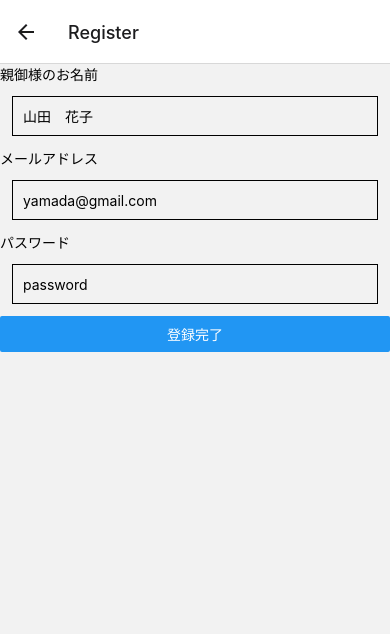
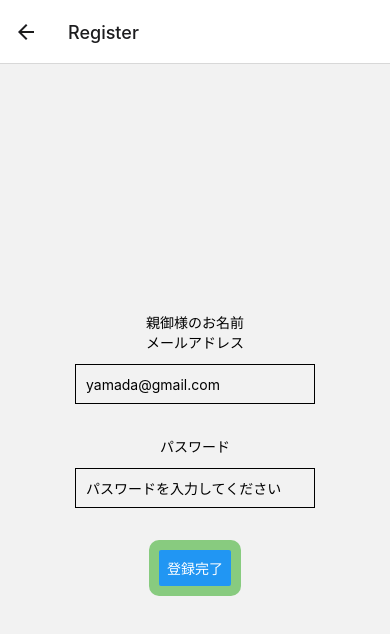
Before and after one commit to ChihiroAgarie/Gs-Product-App, a React Native app: screen /Register in a window 390 px wide. Shown: the top 634 px of the page. Built offline with nearby package versions, Linux system fonts and the light colour scheme.

Commit message:
220114-Register

```diff
--- a/App.js
+++ b/App.js
@@ -1,9 +1,22 @@
+import React, { useState } from 'react';
 import 'react-native-gesture-handler';
-import React from 'react';
-import { StyleSheet, Button, Text, View, Image, SafeAreaView, Alert, TextInput } from 'react-native';
+import { StyleSheet, Button, Text, View, Image, SafeAreaView, Alert, TextInput, TouchableOpacity, KeyboardAvoidingView } from 'react-native';
 import { NavigationContainer } from '@react-navigation/native';
 import { createStackNavigator } from '@react-navigation/stack';
 import { useNavigation } from '@react-navigation/native';
+
+import { createUserWithEmailAndPassword } from 'firebase/auth';
+import { auth } from 'firebase/firebase.js';
+
+
+const handleRegister = async () => {
+  try {
+    const user = await createUserWithEmailAndPassword(auth, email, password);
+    console.log(user);
+  } catch (error) {
+    console.log(error.message);
+  }
+};
 
 
 //スタート画面
@@ -33,46 +46,78 @@ function Start() {
 
 //登録画面
 function Register() {
-  const [text, onChangeText] = React.useState(null);
-  const [email, onChangeEmail] = React.useState(null);
-  const [password, onChangePassword] = React.useState(null);
+  // const [text, onChangeText] = React.useState(null);
+  // const [email, onChangeEmail] = React.useState(null);
+  // const [password, onChangePassword] = React.useState(null);
+
+  // const [name, setName] = useState('');
+  const [email, setEmail] = useState('');
+  const [password, setPassword] = useState('');
+
   // ナビゲーション設定
   const navigation = useNavigation();
 
   return (
-    <SafeAreaView>
+    <KeyboardAvoidingView
+      behavior="padding"
+      style={{
+        justifyContent: 'center',
+        alignItems: 'center',
+        flex: 1,
+      }}
+    >
       <Text>親御様のお名前</Text>
+      {/* <View style={{ marginBottom: 20 }}>
         <TextInput
           style={styles.input}
-        onChangeText={onChangeText}
-        value={text}
+          onChangeText={setName}
+          value={name}
           placeholder="山田　花子"
         />
+      </View> */}
       <Text>メールアドレス</Text>
+      <View style={{ marginBottom: 20 }}>
         <TextInput
           style={styles.input}
-        onChangeEmail={onChangeEmail}
+          onChangeText={setEmail}
           value={email}
           placeholder="yamada@gmail.com"
           keyboardType="ascii-capable"
+          autoCapitalize="none"
+          autoCorrect={false}
         />
+      </View>
       <Text>パスワード</Text>
+      <View style={{ marginBottom: 20 }}>
         <TextInput
           style={styles.input}
-        onChangePassword={onChangePassword}
+          onChangeText={setPassword}
           value={password}
-        placeholder="password"
+          placeholder="パスワードを入力してください"
           keyboardType="ascii-capable"
+          secureTextEntry={true}
+          autoCapitalize="none"
         />
+      </View>
+      <TouchableOpacity
+        style={{
+          padding: 10,
+          backgroundColor: '#88cb7f',
+          borderRadius: 10,
+        }}
+        onPress={handleRegister}
+      // disabled={!email || !password}
+      >
         <Button
           title="登録完了"
           onPress={() => navigation.navigate('Welcome')}
         />
-    </SafeAreaView>
+      </TouchableOpacity>
+    </KeyboardAvoidingView>
   );
 }
 
-//アプリ説明画面
+// アプリ説明画面
 function Welcome() {
   // ナビゲーション設定
   const navigation = useNavigation();
--- a/package.json
+++ b/package.json
@@ -11,14 +11,18 @@
   },
   "dependencies": {
     "@react-native-community/masked-view": "^0.1.11",
+    "@react-native-firebase/app": "^14.2.2",
     "@react-navigation/native": "^6.0.6",
+    "@react-navigation/native-stack": "^6.2.5",
     "@react-navigation/stack": "^6.0.11",
     "expo": "~44.0.0",
     "expo-status-bar": "~1.2.0",
+    "firebase": "^9.6.2",
     "react": "17.0.1",
     "react-dom": "17.0.1",
     "react-hook-form": "^7.22.5",
     "react-native": "0.64.3",
+    "react-native-firebase": "^5.6.0",
     "react-native-gesture-handler": "~2.1.0",
     "react-native-reanimated": "~2.3.1",
     "react-native-safe-area-context": "3.3.2",
```
Also changed, not shown: Register.js (added, +79 -0 lines), 1 other file (tests, documents, lock files or other folders). Lines whose indentation alone changed are shown as unchanged.
